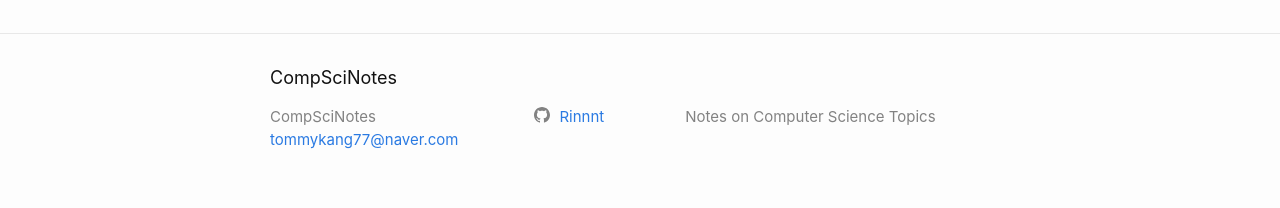
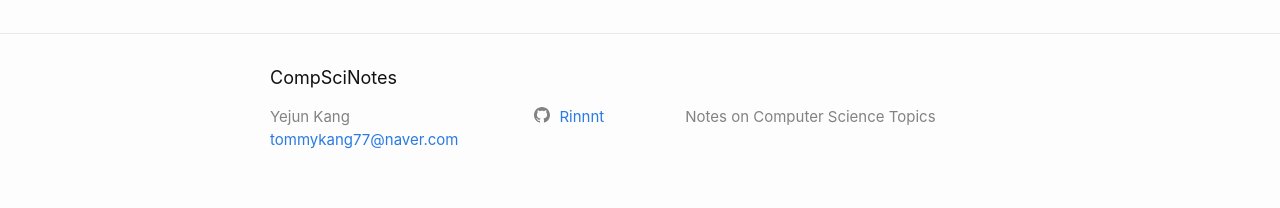
Before and after one commit to Rinnnt/Rinnnt.github.io, a Jekyll site: the page built from index.markdown, in a window 1280 px wide. Shown: the part 1110-1318 px from the top of the page. Built offline with Jekyll 4.4.1, drawn with Linux system fonts in a browser that asks for light colours.

Commit message:
Update _config.yml

```diff
--- a/_config.yml
+++ b/_config.yml
@@ -19,6 +19,7 @@
 # in the templates via {{ site.myvariable }}.
 
 title: CompSciNotes
+author: Yejun Kang
 email: tommykang77@naver.com
 tagline: Notes on Computer Science Topics
 description: >- # this means to ignore newlines until "baseurl:"
```
